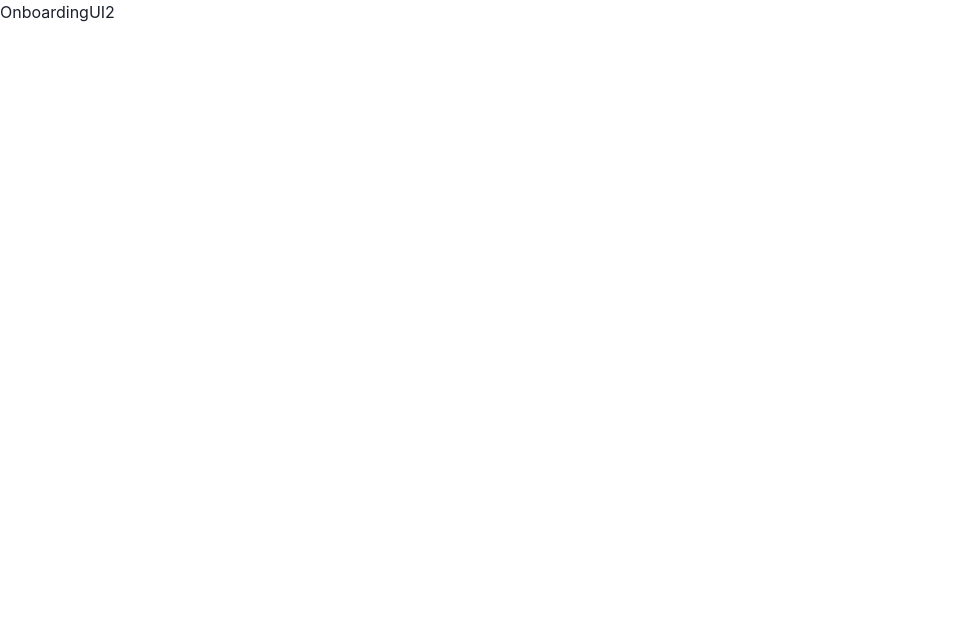
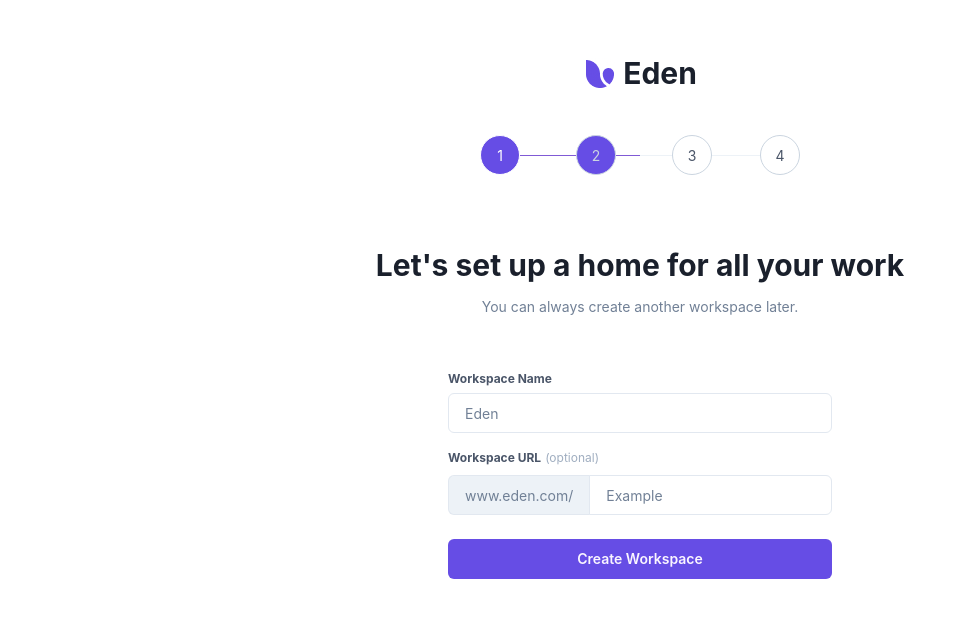
Before and after one commit to srishti-maurya/onboarding-ui, a React (Create React App) app: page /step2 in a window 1280 px wide. Shown: the top 618 px of the page, without its empty margins (0-965 px from the left). Built offline with nearby package versions, Linux system fonts and the light colour scheme.

Commit message:
feat: added page 2

```diff
--- a/src/pages/OnboardingUI2.jsx
+++ b/src/pages/OnboardingUI2.jsx
@@ -1,5 +1,48 @@
+import {
+  Box,
+  HStack,
+  Input,
+  InputGroup,
+  InputLeftAddon,
+  Text,
+  VStack,
+} from '@chakra-ui/react';
 import React from 'react';
+import { HeadingAndDesc } from '../components/HeadingAndDesc';
+import { CustomInputGroup } from '../components/CustomInputGroup';
+import { LogoContainer } from '../components/LogoContainer';
+import { ProgressBar } from '../components/ProgressBar';
+import { CustomButton } from '../components/CustomButton';
 
 export const OnboardingUI2 = () => {
-  return <div>OnboardingUI2</div>;
+  return (
+    <VStack>
+      <LogoContainer />
+      <ProgressBar firstFilled secondFilled progressVal={50} />
+      <HeadingAndDesc
+        title={`Let's set up a home for all your work`}
+        desc="You can always create another workspace later."
+      />
+      <CustomInputGroup label="Workspace Name" placeholder="Eden" />
+      <Box w="30%" pb="2">
+        <HStack spacing={1}>
+          <Text fontSize="xs" as="b" color="gray.600" pb={2}>
+            Workspace URL
+          </Text>
+          <Text fontSize="xs" color="gray.400" pb={2}>
+            (optional)
+          </Text>
+        </HStack>
+        <InputGroup>
+          <InputLeftAddon
+            children="www.eden.com/"
+            fontSize="sm"
+            color="gray.500"
+          />
+          <Input type="web" placeholder="Example" fontSize="sm" />
+        </InputGroup>
+      </Box>
+      <CustomButton title="Create Workspace" />
+    </VStack>
+  );
 };
```
